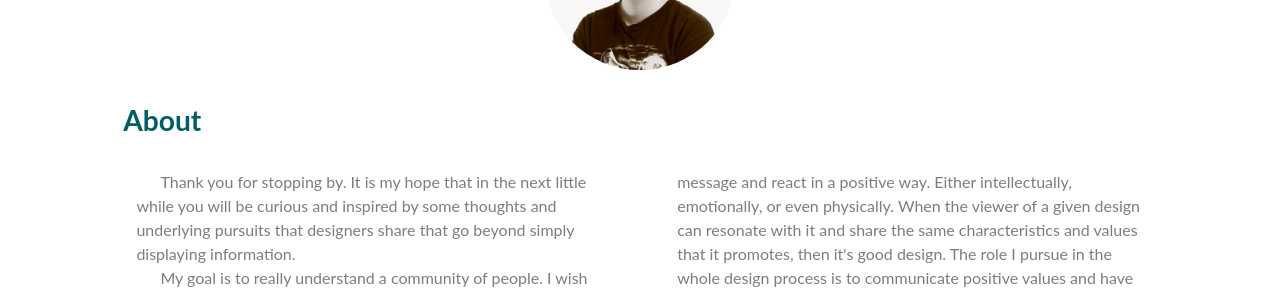
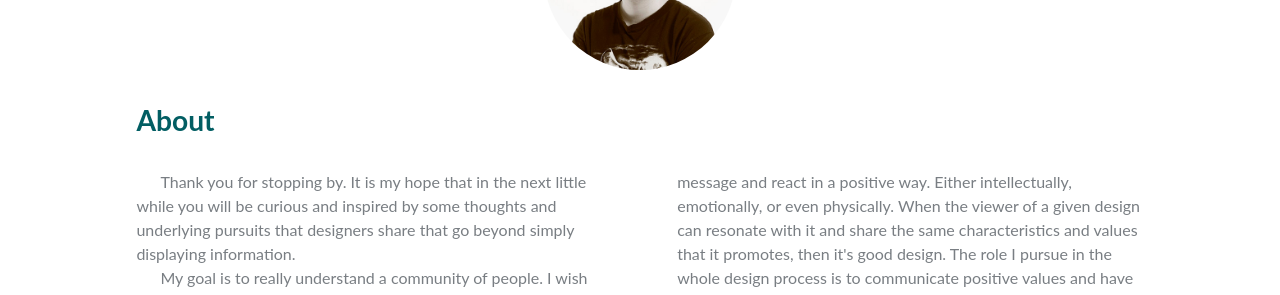
Before and after one commit to sebastiann88/personal-online-portfolio, a Jekyll site: the page built from index.html, in a window 1280 px wide. Shown: the part 1016-1311 px from the top of the page. Built offline with Jekyll 4.4.1, drawn with Linux system fonts in a browser that asks for light colours; nearby versions of some CDN libraries.

Commit message:
style(css): add margin to about header on home page

```diff
--- a/css/typography.css
+++ b/css/typography.css
@@ -74,6 +74,8 @@ h1, h3, h4,
 
 #h2 {
     color: #025E63;
+    margin-left: 0.75rem;
+    margin-right: 0.75rem;
 }
 
 .brand-family {
```
